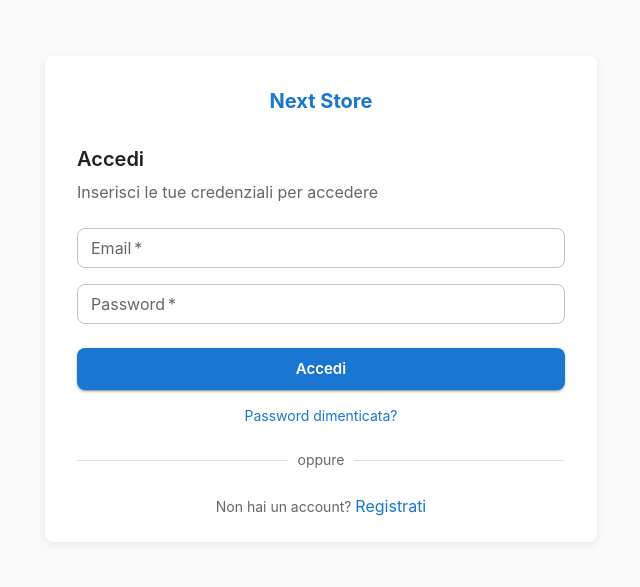
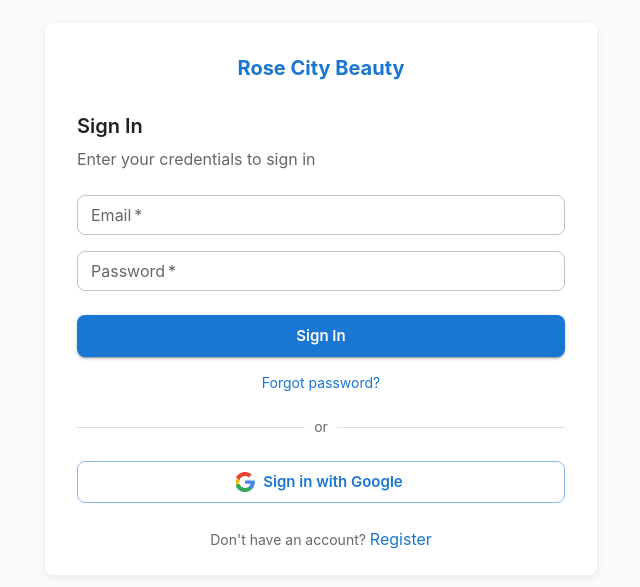
Before and after one commit to TankisoMpela/rose-city-store, a Next.js app: page /login in a window 1280 px wide. Shown: the part 101-688 px from the top of the page, without its empty margins (319-959 px from the left). Built offline with nearby package versions, Linux system fonts and the light colour scheme; what @mui/material-nextjs would draw is missing.

Commit message:
feat: translate login page to English and integrate Google OAuth login and callback handler

```diff
--- a/app/(auth)/login/page.tsx
+++ b/app/(auth)/login/page.tsx
@@ -43,9 +43,25 @@ function LoginForm() {
       router.push(redirect);
       router.refresh();
     } catch (err: any) {
-      setError(err.message || 'Errore durante il login');
+      setError(err.message || 'Error during sign in');
     } finally {
       setLoading(false);
+    }
+  };
+
+  const handleGoogleLogin = async () => {
+    setError(null);
+    try {
+      const supabase = createClient();
+      const { error } = await supabase.auth.signInWithOAuth({
+        provider: 'google',
+        options: {
+          redirectTo: `${window.location.origin}/auth/callback?next=${encodeURIComponent(redirect)}`,
+        },
+      });
+      if (error) throw error;
+    } catch (err: any) {
+      setError(err.message || 'Error during Google sign in');
     }
   };
 
@@ -59,15 +75,15 @@ function LoginForm() {
             href="/"
             sx={{ textDecoration: 'none', color: 'primary.main', fontWeight: 700 }}
           >
-            Next Store
+            Rose City Beauty
           </Typography>
         </Box>
 
         <Typography variant="h5" gutterBottom>
-          Accedi
+          Sign In
         </Typography>
         <Typography color="text.secondary" sx={{ mb: 3 }}>
-          Inserisci le tue credenziali per accedere
+          Enter your credentials to sign in
         </Typography>
 
         {error && (
@@ -105,30 +121,60 @@ function LoginForm() {
             disabled={loading}
             startIcon={loading && <CircularProgress size={20} />}
           >
-            {loading ? 'Accesso...' : 'Accedi'}
+            {loading ? 'Signing in...' : 'Sign In'}
           </Button>
         </form>
 
         <Box sx={{ textAlign: 'center', mt: 2 }}>
           <Link href="/forgot-password">
             <Typography variant="body2" color="primary">
-              Password dimenticata?
+              Forgot password?
             </Typography>
           </Link>
         </Box>
 
         <Divider sx={{ my: 3 }}>
           <Typography variant="body2" color="text.secondary">
-            oppure
+            or
           </Typography>
         </Divider>
 
+        <Button
+          variant="outlined"
+          fullWidth
+          size="large"
+          onClick={handleGoogleLogin}
+          sx={{ mb: 3 }}
+          startIcon={
+            <svg width="20" height="20" viewBox="0 0 24 24">
+              <path
+                fill="#4285F4"
+                d="M23.745 12.27c0-.7-.06-1.4-.19-2.07H12v3.92h6.69c-.29 1.5-1.14 2.78-2.4 3.62v3.02h3.87c2.26-2.08 3.58-5.14 3.58-8.49z"
+              />
+              <path
+                fill="#34A853"
+                d="M12 24c3.24 0 5.97-1.08 7.96-2.91l-3.87-3.02c-1.08.72-2.45 1.16-4.09 1.16-3.15 0-5.81-2.13-6.76-4.99H1.27v3.12C3.26 21.31 7.37 24 12 24z"
+              />
+              <path
+                fill="#FBBC05"
+                d="M5.24 14.24a7.16 7.16 0 0 1 0-2.48V8.64H1.27a11.96 11.96 0 0 0 0 6.72l3.97-3.12z"
+              />
+              <path
+                fill="#EA4335"
+                d="M12 4.75c1.77 0 3.35.61 4.6 1.8l3.42-3.42C17.95 1.19 15.24 0 12 0 7.37 0 3.26 2.69 1.27 6.72l3.97 3.12c.95-2.86 3.61-4.99 6.76-4.99z"
+              />
+            </svg>
+          }
+        >
+          Sign in with Google
+        </Button>
+
         <Box sx={{ textAlign: 'center' }}>
           <Typography variant="body2" color="text.secondary">
-            Non hai un account?{' '}
+            Don't have an account?{' '}
             <Link href="/register">
               <Typography component="span" color="primary" sx={{ cursor: 'pointer' }}>
-                Registrati
+                Register
               </Typography>
             </Link>
           </Typography>
--- /dev/null
+++ b/app/auth/callback/route.ts
@@ -0,0 +1,19 @@
+import { NextResponse } from 'next/server';
+import { createClient } from '@/lib/supabase/server';
+
+export async function GET(request: Request) {
+  const { searchParams, origin } = new URL(request.url);
+  const code = searchParams.get('code');
+  const next = searchParams.get('next') ?? '/';
+
+  if (code) {
+    const supabase = await createClient();
+    const { error } = await supabase.auth.exchangeCodeForSession(code);
+    if (!error) {
+      return NextResponse.redirect(`${origin}${next}`);
+    }
+  }
+
+  // Redirect to login page with error query parameter if code exchange fails
+  return NextResponse.redirect(`${origin}/login?error=Could not authenticate`);
+}
```
